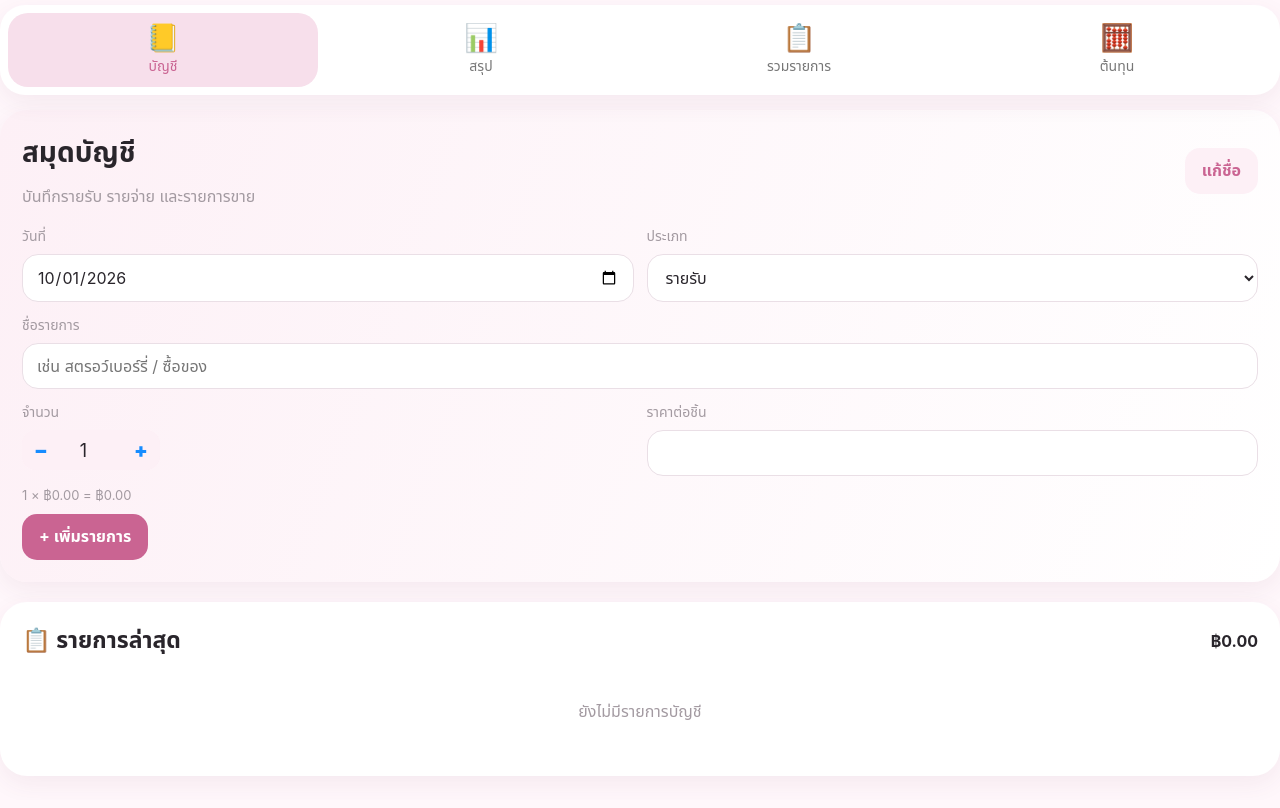
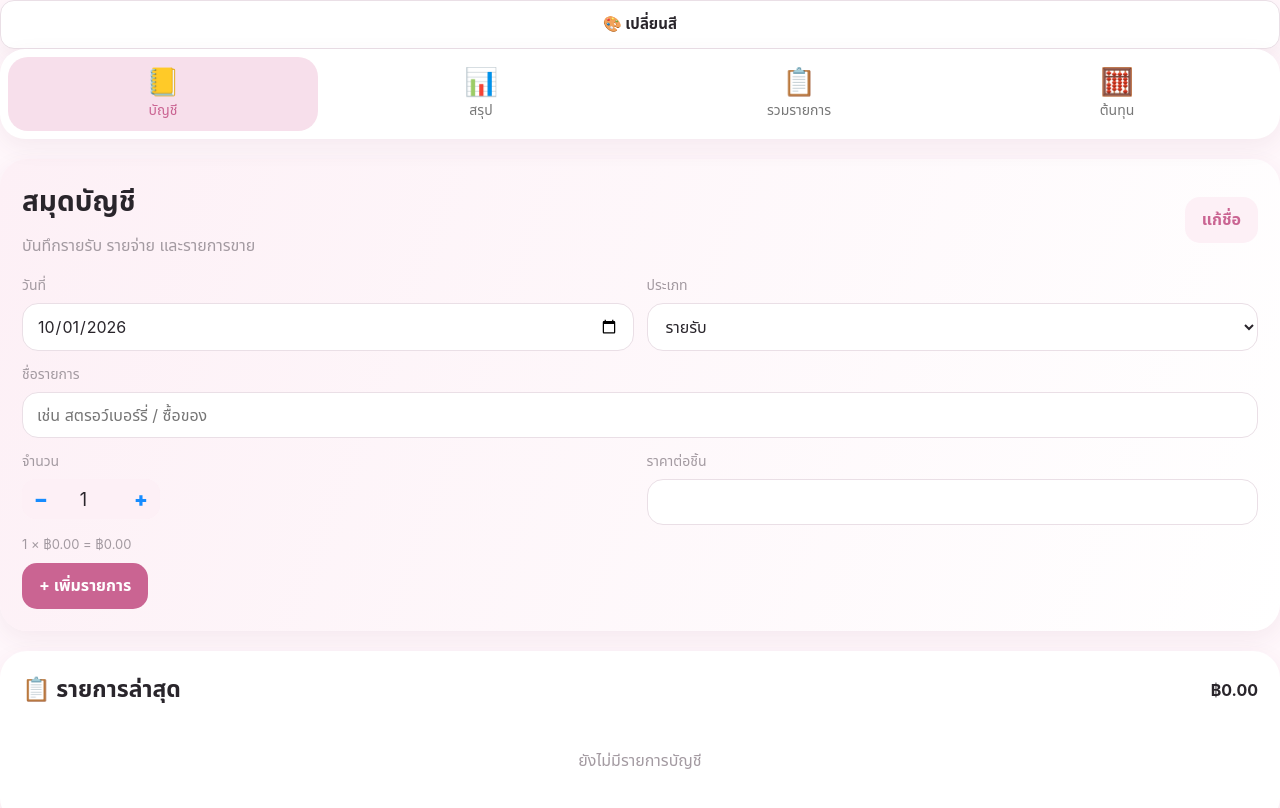
Before and after one commit to dyw7hwst9m-hue/my-account-book-app, a plain HTML site: page index.html in a window 1280 px wide. Drawn offline with Linux system fonts and the light colour scheme.

Commit message:
index.html

```diff
--- a/index.html
+++ b/index.html
@@ -1093,7 +1093,9 @@ select:focus{
 <meta name="apple-mobile-web-app-status-bar-style" content="default">
 <meta name="apple-mobile-web-app-title" content="สมุดบัญชี">
 </head>
-
+<button class="theme-btn" onclick="toggleThemeMenu()">
+  🎨 เปลี่ยนสี
+</button>
 <div class="theme-menu" id="themeMenu">
 
   <button onclick="setTheme('pink')">
```
